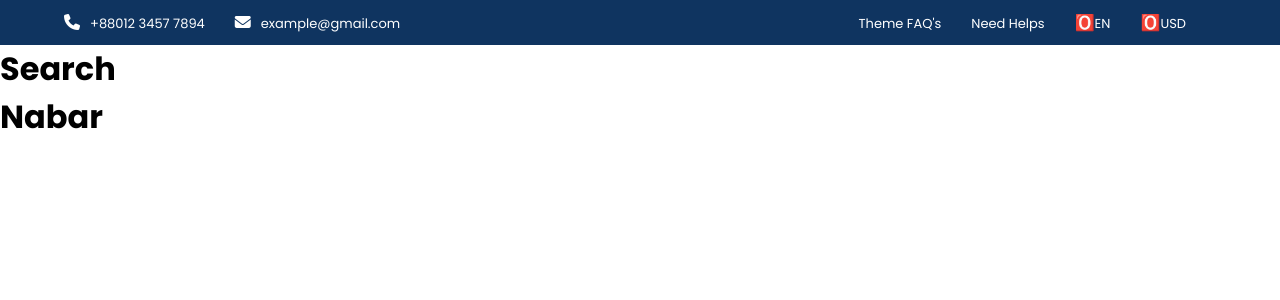
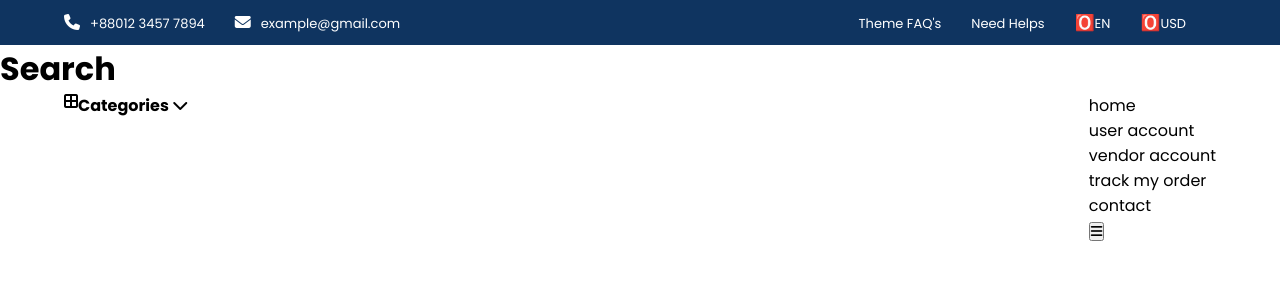
Before and after one commit to positiveworldbd/E-Commerce__1, a React (Create React App) app: page / in a window 1280 px wide. Shown: the top 300 px of the page. Built offline with nearby package versions, Linux system fonts and the light colour scheme.

Commit message:
Header and Navbar

```diff
--- a/package.json
+++ b/package.json
@@ -8,6 +8,7 @@
     "@testing-library/user-event": "^13.5.0",
     "react": "^18.2.0",
     "react-dom": "^18.2.0",
+    "react-router-dom": "^6.3.0",
     "react-scripts": "5.0.1",
     "sass": "^1.53.0",
     "web-vitals": "^2.1.4"
--- a/public/index.html
+++ b/public/index.html
@@ -4,42 +4,14 @@
     <meta charset="utf-8" />
     <link rel="icon" href="%PUBLIC_URL%/favicon.ico" />
     <meta name="viewport" content="width=device-width, initial-scale=1" />
-    <meta name="theme-color" content="#000000" />
-    <meta
-      name="description"
-      content="Web site created using create-react-app"
-    />
+    <meta name="E-commerce" content="E-commerce site created using create-react-app"/>
     <!-- FONTAWESOME CDN  -->
     <link rel="stylesheet" href="https://cdnjs.cloudflare.com/ajax/libs/font-awesome/6.1.1/css/all.min.css"/>
-    <link rel="apple-touch-icon" href="%PUBLIC_URL%/logo192.png" />
-    <!--
-      manifest.json provides metadata used when your web app is installed on a
-      user's mobile device or desktop. See https://developers.google.com/web/fundamentals/web-app-manifest/
-    -->
-    <link rel="manifest" href="%PUBLIC_URL%/manifest.json" />
-    <!--
-      Notice the use of %PUBLIC_URL% in the tags above.
-      It will be replaced with the URL of the `public` folder during the build.
-      Only files inside the `public` folder can be referenced from the HTML.
-
-      Unlike "/favicon.ico" or "favicon.ico", "%PUBLIC_URL%/favicon.ico" will
-      work correctly both with client-side routing and a non-root public URL.
-      Learn how to configure a non-root public URL by running `npm run build`.
-    -->
-    <title>React App</title>
+    <title>E-commerce App</title>
   </head>
   <body>
     <noscript>You need to enable JavaScript to run this app.</noscript>
     <div id="root"></div>
-    <!--
-      This HTML file is a template.
-      If you open it directly in the browser, you will see an empty page.
 
-      You can add webfonts, meta tags, or analytics to this file.
-      The build step will place the bundled scripts into the <body> tag.
-
-      To begin the development, run `npm start` or `yarn start`.
-      To create a production bundle, use `npm run build` or `yarn build`.
-    -->
   </body>
 </html>
--- a/src/App.js
+++ b/src/App.js
@@ -1,11 +1,17 @@
 import React from 'react'
 import Header from './common/Header/Header'
+import { BrowserRouter as Router, Routes, Route } from "react-router-dom";
 
 const App = () => {
   return (
-    <div>
-      <Header />
-    </div>
+    <>
+      <Router>
+          <Header />
+          <Routes>
+              {/* <Route exact path="/" element={<About/>}/> */}
+          </Routes>
+      </Router>
+    </>
   )
 }
 
--- a/src/common/Header/Header.jsx
+++ b/src/common/Header/Header.jsx
@@ -6,9 +6,9 @@ import Navbar from './Navbar';
 const Header = () => {
   return (
     <>
-        <Head />
-        <Search />
-        <Navbar />
+      <Head />
+      <Search />
+      <Navbar />
     </>
   )
 }
--- a/src/common/Header/Navbar.jsx
+++ b/src/common/Header/Navbar.jsx
@@ -1,9 +1,35 @@
-import React from 'react'
+import React, { useState } from 'react';
+import { NavLink } from 'react-router-dom';
 
 const Navbar = () => {
+  const [MobileMenu, setMobileMenu] = useState(false);
+
   return (
     <>
-        <h1>Nabar</h1>
+      <header>
+        <div className="container d-flex">
+          <div className="categories d-flex">
+            <span className="fa-solid fa-border-all"></span>
+            <h4>
+              Categories <i className="fa-solid fa-chevron-down"></i>
+            </h4>
+          </div>
+          <div className="navlink">
+            <ul className="nav">
+              <li><NavLink to="/">home</NavLink></li>
+              <li><NavLink to="/user">user account</NavLink></li>
+              <li><NavLink to="/vendor">vendor account</NavLink></li>
+              <li><NavLink to="/track">track my order</NavLink></li>
+              <li><NavLink to="/contact">contact</NavLink></li>
+            </ul>
+            <button className="toggle" onClick={() => setMobileMenu(!MobileMenu)}>
+              {
+                MobileMenu ? <i className="fa-solid fa-times"></i> : <i className="fa-solid fa-bars"></i>
+              }
+            </button>
+          </div>
+        </div>
+      </header>
     </>
   )
 }
```
Also changed, not shown: 2 other files (tests, documents, lock files or other folders).
